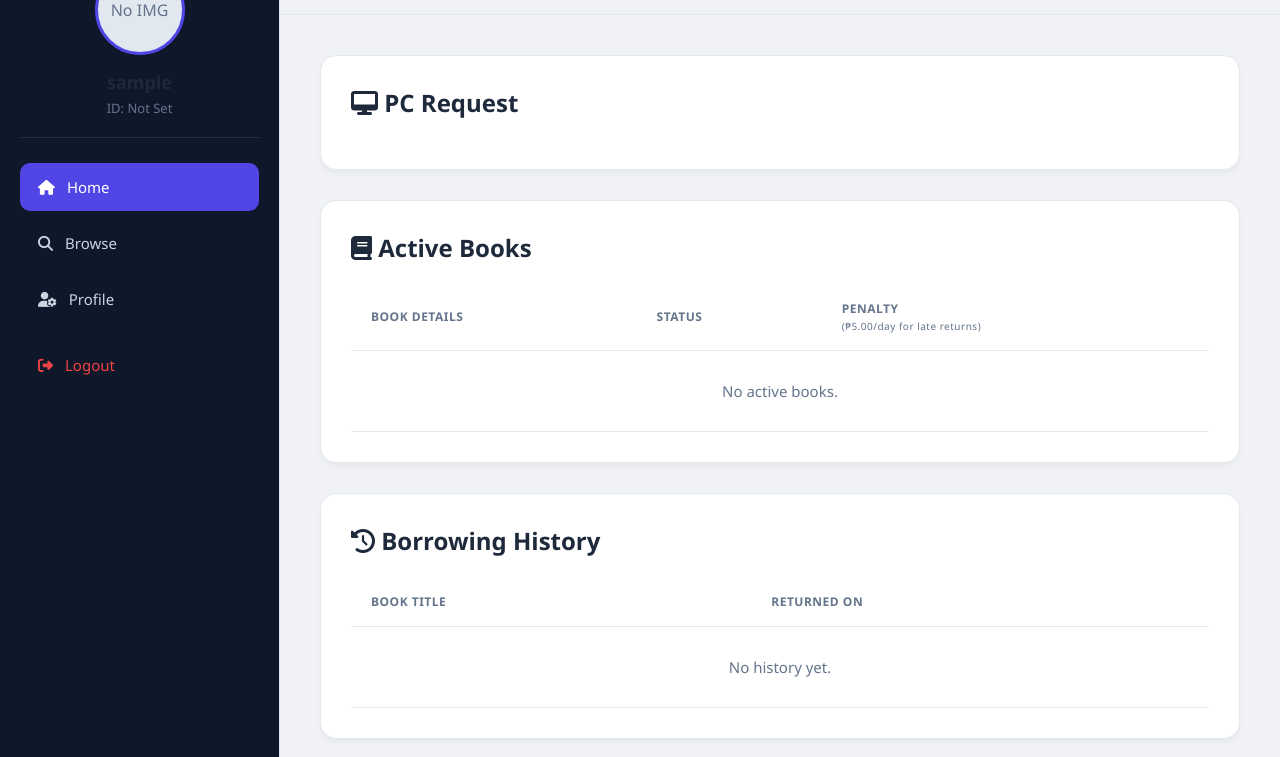
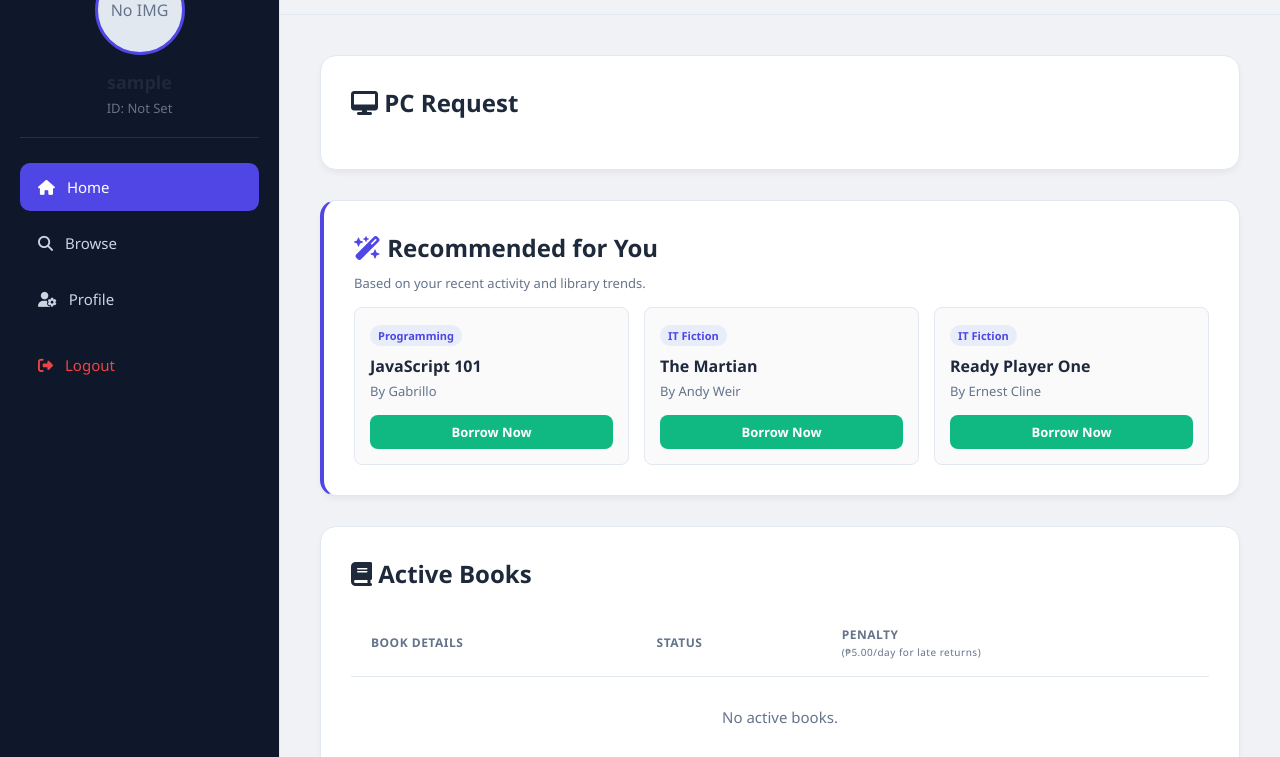
Before and after one commit to Gabyyy123/Library-Management-System---Django, a Django app: page /dashboard/ in a window 1280 px wide. Shown: the part 65-822 px from the top of the page. Run offline with Django 5.2, Linux system fonts and the light colour scheme; the visitor is signed in with stand-in values (Sample User, id 1); data comes from the database, SQL or seed files in the repository; data that the repository does not hold is empty; some libraries are stand-ins or nearby versions.

Commit message:
Added automated email reminder system and instructor role logic

```diff
--- a/catalog/models.py
+++ b/catalog/models.py
@@ -7,6 +7,8 @@ class UserProfile(models.Model):
     user = models.OneToOneField(User, on_delete=models.CASCADE)
     role = models.CharField(max_length=20, choices=ROLE_CHOICES, default='student')
     id_number = models.CharField(max_length=50, blank=True)
+    # ADD THIS LINE BELOW
+    email = models.EmailField(max_length=255, blank=True, null=True)
     profile_photo = models.ImageField(upload_to='profiles/', blank=True, null=True)
 
     def __str__(self): return self.user.username
--- a/catalog/templates/catalog/user_dashboard.html
+++ b/catalog/templates/catalog/user_dashboard.html
@@ -44,6 +44,7 @@
             <div id="themeToggle" class="theme-switch"><span class="theme-slider" id="tIcon">☀️</span></div>
         </header>
         <main class="scrollable-content">
+
             <div class="card">
                 <h2 style="margin-top:0;"><i class="fa-solid fa-desktop"></i> PC Request</h2>
                 <div class="grid-2" style="margin-bottom:0;">
@@ -58,6 +59,28 @@
                     {% endfor %}
                 </div>
             </div>
+
+            <!-- NEW: AI-LITE RECOMMENDATION SECTION -->
+            {% if recommended_books %}
+            <div class="card" style="border-left: 4px solid var(--primary);">
+                <h2 style="margin-top:0;"><i class="fa-solid fa-wand-magic-sparkles" style="color: var(--primary);"></i> Recommended for You</h2>
+                <p style="color: var(--text-secondary); font-size: 13px; margin-top: -10px; margin-bottom: 15px;">Based on your recent activity and library trends.</p>
+
+                <div style="display: grid; grid-template-columns: repeat(auto-fit, minmax(200px, 1fr)); gap: 15px;">
+                    {% for book in recommended_books %}
+                    <div style="border: 1px solid var(--border); border-radius: 8px; padding: 15px; display: flex; flex-direction: column; justify-content: space-between; background: rgba(0,0,0,0.02);">
+                        <div>
+                            <span style="font-size: 11px; font-weight: bold; padding: 3px 8px; border-radius: 12px; background: rgba(59, 130, 246, 0.1); color: var(--primary);">{{ book.category.name|default:"General" }}</span>
+                            <h3 style="margin: 10px 0 5px 0; font-size: 16px;">{{ book.title }}</h3>
+                            <p style="margin: 0 0 15px 0; font-size: 13px; color: var(--text-secondary);">By {{ book.author }}</p>
+                        </div>
+                        <a href="{% url 'borrow_book' book.id %}" class="btn-submit" style="width: 100%; text-align: center; font-size: 13px; padding: 8px; background: var(--success);" onclick="confirmAction(event, 'Borrow Book?', 'Request to borrow {{ book.title|escapejs }}?', 'Yes, Borrow', '#10b981')">Borrow Now</a>
+                    </div>
+                    {% endfor %}
+                </div>
+            </div>
+            {% endif %}
+            <!-- END RECOMMENDATION SECTION -->
 
             <!-- Full width tables -->
             <div class="card">
--- a/catalog/urls.py
+++ b/catalog/urls.py
@@ -28,4 +28,5 @@ urlpatterns = [
     path('add-book/', views.add_book, name='add_book'),
     path('toggle-book/<int:book_id>/', views.toggle_book_status, name='toggle_book_status'),
     path('reset-password/', views.reset_password, name='reset_password'),
+   path('trigger-reminders/', views.send_daily_reminders, name='send_daily_reminders'),
 ]
--- a/catalog/views.py
+++ b/catalog/views.py
@@ -4,10 +4,13 @@ from django.contrib.auth import login, logout
 from django.contrib.auth.forms import AuthenticationForm
 from datetime import date, timedelta
 from django.utils import timezone
-from django.db.models import Count, Q  # Added Q for advanced searching
+from django.db.models import Count, Q
 import json
 from .models import Book, Category, BorrowRecord, UserProfile, Computer, MeetingRoomSchedule
 from django.contrib.auth.models import User
+from django.core.mail import send_mail
+from django.http import HttpResponse
+from django.conf import settings  # NEW: Imports settings so we can use EMAIL_HOST_USER dynamically
 
 def user_login(request):
     if request.method == 'POST':
@@ -28,35 +31,55 @@ def dashboard(request):
     profile, _ = UserProfile.objects.get_or_create(user=request.user)
     context = {'profile': profile, 'active_tab': 'dashboard'}
 
+    # 1. ADMIN (LIBRARIAN) DASHBOARD
     if profile.role == 'admin':
         context['pending_requests'] = BorrowRecord.objects.filter(is_returned=False, book__status='Pending').order_by('borrow_date')
 
-        # --- NEW: ACTIVE BORROWS SEARCH LOGIC ---
         active_q = request.GET.get('active_q', '')
         active_borrows = BorrowRecord.objects.filter(is_returned=False, book__status='Borrowed').order_by('-borrow_date')
-
         if active_q:
-            active_borrows = active_borrows.filter(
-                Q(book__title__icontains=active_q) |
-                Q(book__book_id__icontains=active_q) |
-                Q(user__username__icontains=active_q) |
-                Q(user__userprofile__id_number__icontains=active_q)
-            )
-
+            active_borrows = active_borrows.filter(Q(book__title__icontains=active_q) | Q(book__book_id__icontains=active_q) | Q(user__username__icontains=active_q) | Q(user__userprofile__id_number__icontains=active_q))
         context['active_borrows'] = active_borrows
         context['active_q'] = active_q
-        # ----------------------------------------
 
         cat_data = BorrowRecord.objects.values('book__category__name').annotate(count=Count('id'))
         context['cat_names'] = json.dumps([d['book__category__name'] or 'Uncategorized' for d in cat_data])
         context['cat_counts'] = json.dumps([d['count'] for d in cat_data])
         return render(request, 'catalog/admin_dashboard.html', context)
+
+    # 2. INSTRUCTOR DASHBOARD
+    elif profile.role == 'instructor':
+        context['is_instructor'] = True
+        context['computers'] = Computer.objects.all().order_by('name')
+        context['my_borrows'] = BorrowRecord.objects.filter(user=request.user, is_returned=False)
+        context['my_history_borrows'] = BorrowRecord.objects.filter(user=request.user, is_returned=True).order_by('-return_date')
+        context['my_meetings'] = MeetingRoomSchedule.objects.filter(user=request.user, status='Upcoming').order_by('date')
+        context['my_history_meetings'] = MeetingRoomSchedule.objects.filter(user=request.user, status='Completed').order_by('-date')
+
+        last_borrow = BorrowRecord.objects.filter(user=request.user).order_by('-borrow_date').first()
+        recommended_books = None
+        if last_borrow and last_borrow.book.category:
+            recommended_books = Book.objects.filter(category=last_borrow.book.category, status='Available').exclude(id=last_borrow.book.id).order_by('?')[:3]
+        if not recommended_books or not recommended_books.exists():
+            recommended_books = Book.objects.filter(status='Available').order_by('-id')[:3]
+        context['recommended_books'] = recommended_books
+        return render(request, 'catalog/user_dashboard.html', context)
+
+    # 3. STUDENT DASHBOARD
     else:
         context['computers'] = Computer.objects.all().order_by('name')
         context['my_borrows'] = BorrowRecord.objects.filter(user=request.user, is_returned=False)
         context['my_history_borrows'] = BorrowRecord.objects.filter(user=request.user, is_returned=True).order_by('-return_date')
         context['my_meetings'] = MeetingRoomSchedule.objects.filter(user=request.user, status='Upcoming').order_by('date')
         context['my_history_meetings'] = MeetingRoomSchedule.objects.filter(user=request.user, status='Completed').order_by('-date')
+
+        last_borrow = BorrowRecord.objects.filter(user=request.user).order_by('-borrow_date').first()
+        recommended_books = None
+        if last_borrow and last_borrow.book.category:
+            recommended_books = Book.objects.filter(category=last_borrow.book.category, status='Available').exclude(id=last_borrow.book.id).order_by('?')[:3]
+        if not recommended_books or not recommended_books.exists():
+            recommended_books = Book.objects.filter(status='Available').order_by('-id')[:3]
+        context['recommended_books'] = recommended_books
         return render(request, 'catalog/user_dashboard.html', context)
 
 @login_required
@@ -82,16 +105,8 @@ def admin_management(request):
     if request.user.userprofile.role != 'admin': return redirect('dashboard')
     inventory_q = request.GET.get('inventory_q', '')
     books = Book.objects.all().order_by('book_id')
-    if inventory_q:
-        books = books.filter(title__icontains=inventory_q) | books.filter(book_id__icontains=inventory_q)
-    context = {
-        'profile': request.user.userprofile, 'active_tab': 'management', 'categories': Category.objects.all(),
-        'books': books, 'total_books': Book.objects.count(),
-        'available_books': Book.objects.filter(status='Available').count(),
-        'unavailable_books': Book.objects.exclude(status='Available').count(),
-        'inventory_q': inventory_q,
-        'all_users': User.objects.filter(userprofile__role__in=['student', 'instructor']).order_by('username')
-    }
+    if inventory_q: books = books.filter(title__icontains=inventory_q) | books.filter(book_id__icontains=inventory_q)
+    context = {'profile': request.user.userprofile, 'active_tab': 'management', 'categories': Category.objects.all(), 'books': books, 'total_books': Book.objects.count(), 'available_books': Book.objects.filter(status='Available').count(), 'unavailable_books': Book.objects.exclude(status='Available').count(), 'inventory_q': inventory_q, 'all_users': User.objects.filter(userprofile__role__in=['student', 'instructor']).order_by('username')}
     return render(request, 'catalog/admin_management.html', context)
 
 @login_required
@@ -157,15 +172,24 @@ def return_book(request, record_id):
 def edit_due_date(request, record_id):
     if request.method == 'POST' and request.user.userprofile.role == 'admin':
         record = get_object_or_404(BorrowRecord, id=record_id)
-        if request.POST.get('due_date'):
-            record.due_date = request.POST.get('due_date')
+        new_date = request.POST.get('due_date')
+        if new_date:
+            record.due_date = new_date
             record.save()
+            student_email = record.user.userprofile.email
+            if student_email:
+                subject = f"Library Notice: Due Date Changed for '{record.book.title}'"
+                message = f"Hello {record.user.username},\n\nThe librarian has updated the due date for your borrowed book '{record.book.title}'.\n\nYour new due date is: {new_date}.\n\nPlease ensure the book is returned on or before this date to avoid penalties.\n\nThank you,\nCEC Library System"
+                try:
+                    # NEW: Changed to settings.EMAIL_HOST_USER
+                    send_mail(subject, message, settings.EMAIL_HOST_USER, [student_email], fail_silently=False)
+                except Exception as e:
+                    print(f"Email failed to send: {e}")
     return redirect(request.META.get('HTTP_REFERER', 'dashboard'))
 
 @login_required
 def book_room(request):
-    if request.method == 'POST':
-        MeetingRoomSchedule.objects.create(user=request.user, date=request.POST.get('date'), time_slot=request.POST.get('time_slot'), purpose=request.POST.get('purpose'))
+    if request.method == 'POST': MeetingRoomSchedule.objects.create(user=request.user, date=request.POST.get('date'), time_slot=request.POST.get('time_slot'), purpose=request.POST.get('purpose'))
     return redirect(request.META.get('HTTP_REFERER', 'dashboard'))
 
 @login_required
@@ -218,9 +242,10 @@ def stop_pc(request, pc_id):
 @login_required
 def add_user(request):
     if request.method == 'POST' and request.user.userprofile.role == 'admin':
-        if not User.objects.filter(username=request.POST.get('username')).exists():
-            user = User.objects.create_user(username=request.POST.get('username'), password=request.POST.get('password'))
-            UserProfile.objects.create(user=user, role=request.POST.get('role'), id_number=request.POST.get('id_number'))
+        username = request.POST.get('username')
+        if not User.objects.filter(username=username).exists():
+            user = User.objects.create_user(username=username, password=request.POST.get('password'))
+            UserProfile.objects.create(user=user, role=request.POST.get('role'), id_number=request.POST.get('id_number'), email=request.POST.get('email'))
     return redirect(request.META.get('HTTP_REFERER', 'dashboard'))
 
 @login_required
@@ -235,10 +260,7 @@ def add_book(request):
 def toggle_book_status(request, book_id):
     if request.user.userprofile.role == 'admin':
         book = get_object_or_404(Book, id=book_id)
-        if book.status == 'Available':
-            book.status = 'Unavailable'
-        elif book.status == 'Unavailable':
-            book.status = 'Available'
+        book.status = 'Unavailable' if book.status == 'Available' else 'Available'
         book.save()
     return redirect(request.META.get('HTTP_REFERER', 'dashboard'))
 
@@ -249,3 +271,41 @@ def reset_password(request):
         user_to_reset.set_password(request.POST.get('new_password'))
         user_to_reset.save()
     return redirect(request.META.get('HTTP_REFERER', 'dashboard'))
+
+# ==========================================
+# NEW: AUTOMATED 1-DAY REMINDER SYSTEM
+# ==========================================
+def send_daily_reminders(request):
+    """
+    Finds all books due exactly tomorrow and sends an email.
+    Notice there is no @login_required here, so our internet robot can access it.
+    """
+    tomorrow = date.today() + timedelta(days=1)
+
+    # 1. Get records that are NOT returned and are due exactly tomorrow
+    due_tomorrow_records = BorrowRecord.objects.filter(is_returned=False, due_date=tomorrow)
+
+    emails_sent = 0
+    for record in due_tomorrow_records:
+        student_email = record.user.userprofile.email
+        if student_email:
+            subject = f"Library Reminder: '{record.book.title}' is due tomorrow!"
+            message = f"""Hello {record.user.username},
+
+This is an automated reminder from the Library System.
+
+Your borrowed book '{record.book.title}' is due tomorrow ({tomorrow.strftime('%b %d, %Y')}).
+Please return it on time to avoid a penalty fee of ₱5.00 per day.
+
+Thank you!
+CEC Library System"""
+
+            try:
+                # NEW: Changed to settings.EMAIL_HOST_USER
+                send_mail(subject, message, settings.EMAIL_HOST_USER, [student_email], fail_silently=False)
+                emails_sent += 1
+            except Exception as e:
+                print(f"Error sending to {student_email}: {e}")
+
+    # This text will show up on the screen when the robot visits the link
+    return HttpResponse(f"System Check Complete. Sent {emails_sent} reminder emails for books due on {tomorrow} using {settings.EMAIL_HOST_USER}.")
```
Also changed, not shown: catalog/templates/catalog/admin_management.html (+8 -1 lines), library_system/settings.py (+8 -0 lines), catalog/migrations/0006_userprofile_email.py (added).
